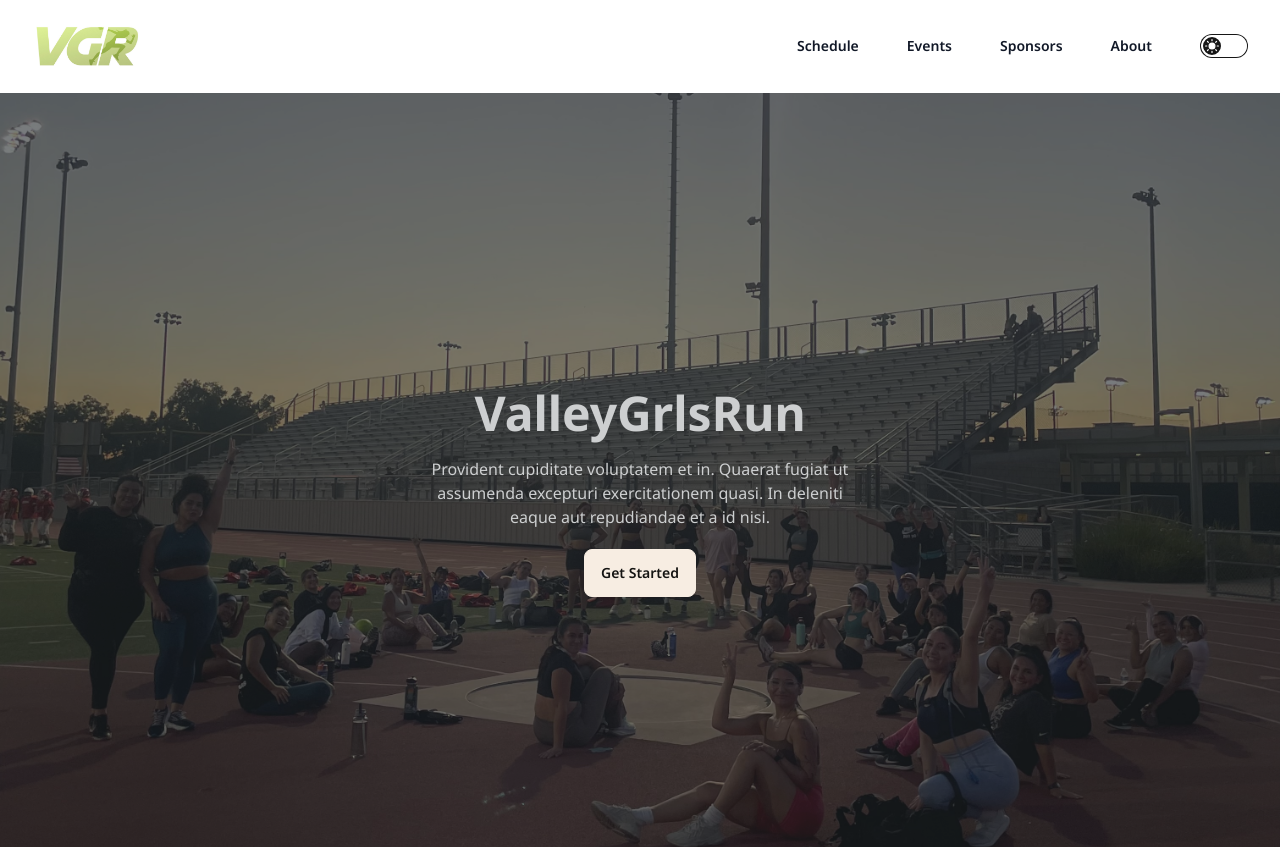
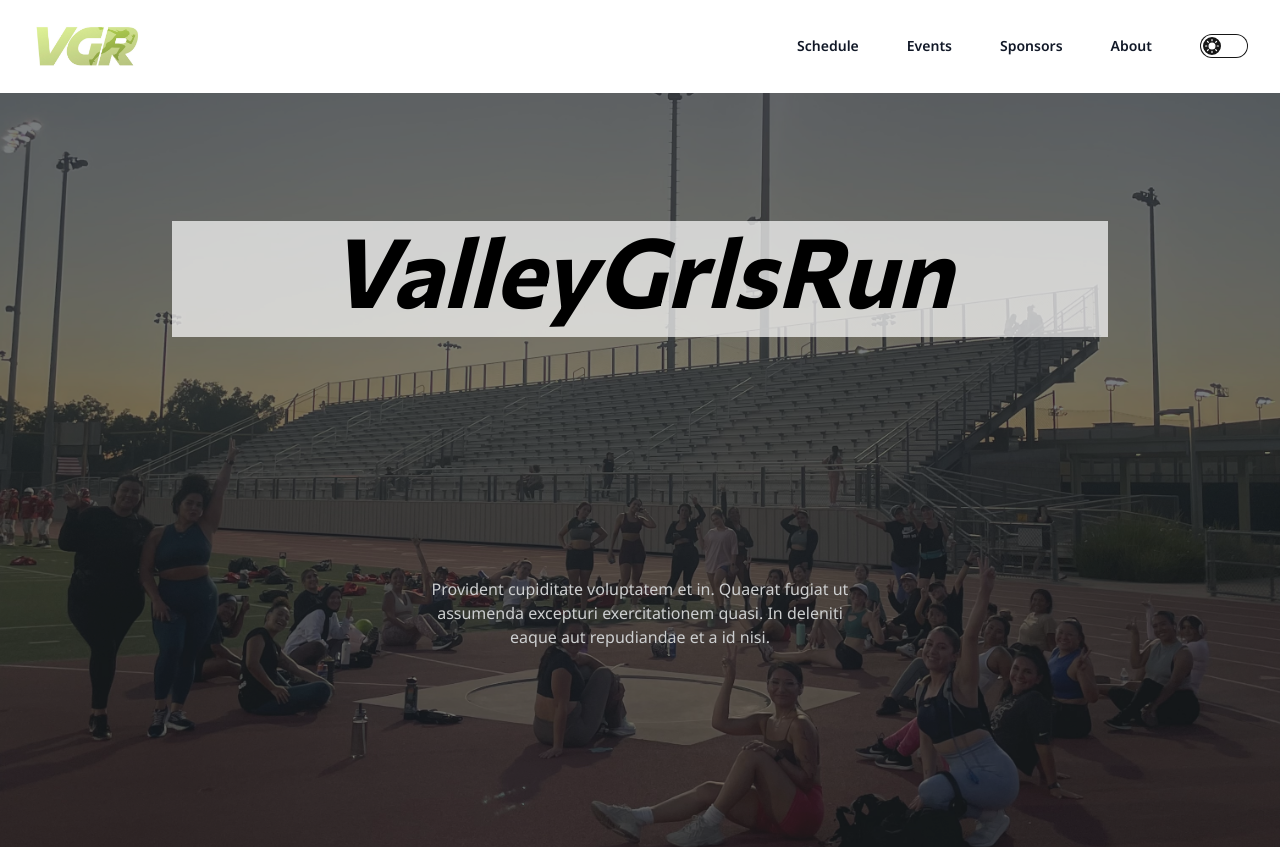
Before and after one commit to vgrclub/vgr-website, a Next.js app: page / in a window 1280 px wide. Shown: the top 847 px of the page. Built offline with nearby package versions, Linux system fonts and the light colour scheme.

Commit message:
add custom font for logo

```diff
--- a/app/components/Calendar.tsx
+++ /dev/null
@@ -1,9 +0,0 @@
-import React from 'react'
-
-const Calendar = () => {
-  return (
-    <div>Calendar</div>
-  )
-}
-
-export default Calendar
--- a/app/components/Carousel.tsx
+++ b/app/components/Carousel.tsx
@@ -2,7 +2,7 @@
 
 const Carousel = () => {
   return (
-    <div className="hero-content bg-primary h-5/6">
+    <div className="hero-content bg-primary w-full h-5/6">
         <div className="carousel w-full h-5/6">
           <div id="slide1" className="carousel-item relative w-full h-5/6">
             <img src="assets/images/R6II9580.jpg" className="w-full " />
--- /dev/null
+++ b/app/fonts.js
@@ -0,0 +1,9 @@
+import { Commissioner } from 'next/font/google'
+
+export const commissioner = Commissioner({
+  // weight: '700',
+  subsets: ['latin'],
+  variable: '--font-commissioner',
+  // style:['bold', 'light'],
+  // display: 'swap',
+})
--- a/app/page.tsx
+++ b/app/page.tsx
@@ -2,18 +2,25 @@
 import Image from 'next/image'
 import Carousel from './components/Carousel'
 import { motion } from 'framer-motion';
+import { commissioner } from './fonts'
+
 //TODO: this will be homepage
 
 export default function Home() {
   return (
     <main className="flex min-h-screen flex-col items-center justify-between" data-theme="mytheme">
+
       <div className="hero min-h-screen mb-10" style={{ backgroundImage: 'url(assets/images/IMG_8934.jpeg)' }}>
         <div className="hero-overlay bg-opacity-60"></div>
-        <div className="hero-content text-center text-neutral-content">
-          <div className="max-w-md">
-            <h1 className="mb-5 text-5xl font-bold">ValleyGrlsRun</h1>
+
+        <div className="hero-content w-full h-full flex-col justify-start text-center text-neutral-content mt-56">
+          <div className=' bg-white w-9/12 h-auto bg-opacity-70 '>
+            <h1 className={`mb-5 text-8xl italic font-bold text-black ${commissioner.variable} font-sans`}>ValleyGrlsRun</h1>
+          </div>
+
+          <div className="max-w-md mt-56">
             <p className="mb-5">Provident cupiditate voluptatem et in. Quaerat fugiat ut assumenda excepturi exercitationem quasi. In deleniti eaque aut repudiandae et a id nisi.</p>
-            <button className="btn btn-primary">Get Started</button>
+            {/* <button className="btn btn-primary">Get Started</button> */}
           </div>
         </div>
       </div>
--- a/tailwind.config.ts
+++ b/tailwind.config.ts
@@ -9,6 +9,10 @@
   ],
   theme: {
     extend: {
+      fontFamily: {
+        sans: ['var(--font-commissioner)'],
+        mono: ['var(--font-roboto-mono)'],
+      },
       backgroundImage: {
         'gradient-radial': 'radial-gradient(var(--tw-gradient-stops))',
         'gradient-conic':
```
